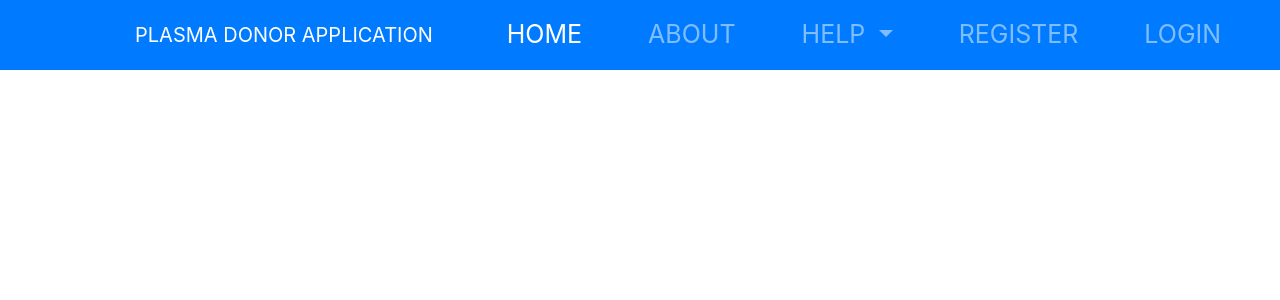
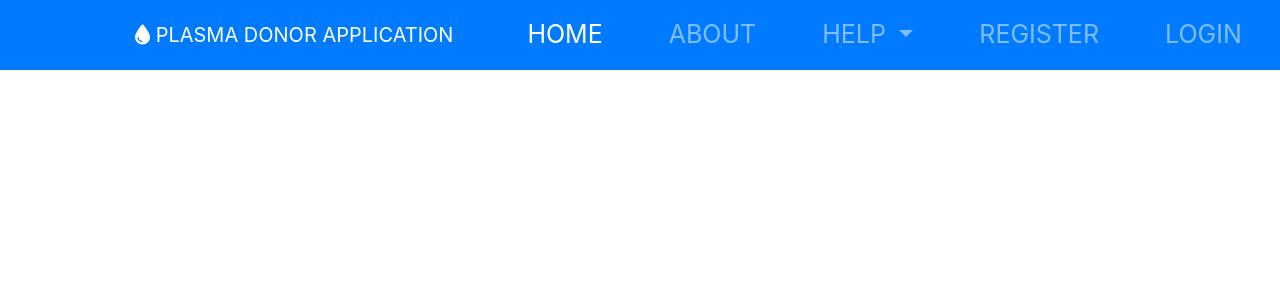
Before and after one commit to IBM-EPBL/IBM-Project-1022-1658334970, a Flask app: page /about in a window 1280 px wide. Shown: the top 300 px of the page. Run offline with Flask 2, Linux system fonts and the light colour scheme; some libraries are stand-ins or nearby versions.

Commit message:
Update base.html

```diff
--- a/Project Design & Planning/Implementing Web Application/Creating UI design/templates/base.html
+++ b/Project Design & Planning/Implementing Web Application/Creating UI design/templates/base.html
@@ -11,8 +11,15 @@
     <!-- Bootstrap CSS -->
     <link rel="stylesheet" href="https://cdn.jsdelivr.net/npm/bootstrap@4.3.1/dist/css/bootstrap.min.css" integrity="sha384-ggOyR0iXCbMQv3Xipma34MD+dH/1fQ784/j6cY/iJTQUOhcWr7x9JvoRxT2MZw1T" crossorigin="anonymous">
 
+    <!--Google Font-->
+    <style>
+        @import url('https://fonts.googleapis.com/css2?family=Montserrat:ital,wght@0,100;0,200;0,300;0,400;0,500;0,600;0,700;0,800;0,900;1,100;1,200;1,300;1,400;1,500;1,600;1,700;1,800;1,900&display=swap');
+    </style>
     <!--contains style for all pages-->
-    <link rel="stylesheet" href="style.css">
+    <link rel="stylesheet" href="./static/style.css">
+    <script src="https://kit.fontawesome.com/000fb23390.js" crossorigin="anonymous"></script>
+    {% block link %}
+    {% endblock %}
     {% block title %}
     {% endblock %}
 </head>
@@ -23,7 +30,9 @@
         <nav class="navbar navbar-expand-lg navbar-dark bg-primary">
             <div class="container">
 
-                <a href="/" class="navbar-brand">Plasma Donor Application</a>
+
+                <a href="/" class="navbar-brand"><i class="fa-solid fa-droplet" id="icon"></i>
+                Plasma Donor Application</a>
 
                 <button class="navbar-toggler" type="button" data-toggle="collapse" data-target="#myNavBar"
                     aria-controls="myNavBar" aria-expanded="false" aria-label="Toggle navigation">
@@ -37,7 +46,7 @@
                             <a href="{{ url_for('home_page') }}" class="nav-link">Home</a>
                         </li>
                         <li class="nav-item">
-                            <a href="{{ url_for('home_page') }}" class="nav-link">About</a>
+                            <a href="{{ url_for('about_page') }}" class="nav-link">About</a>
                         </li>
                         <!--dropdown menu-->
                         <li class="nav-item dropdown">
@@ -62,6 +71,7 @@
                     </ul>
                 </div>
             </div>
+
         </nav>
     </header>
     <!-- End Header -->
```
